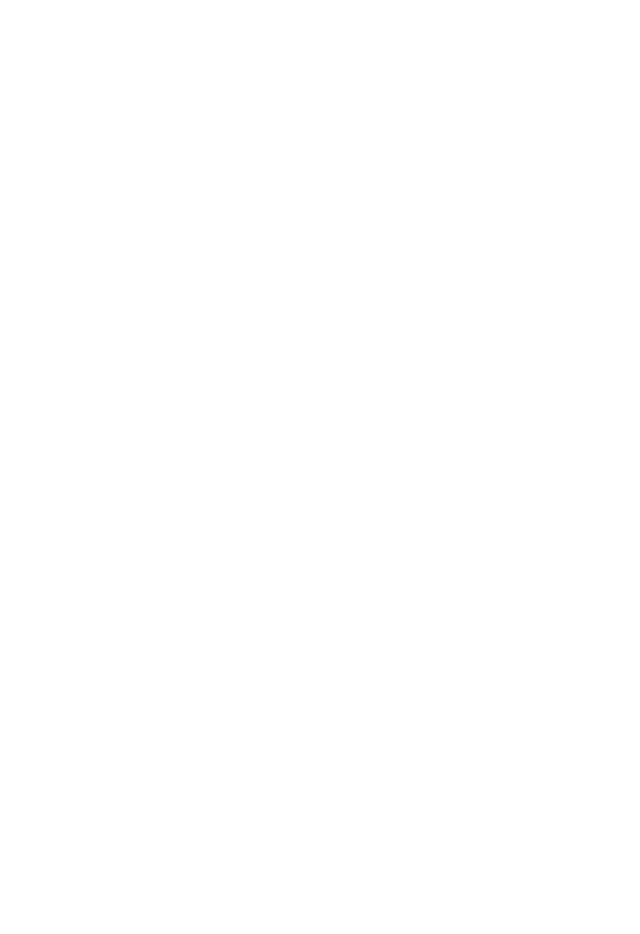
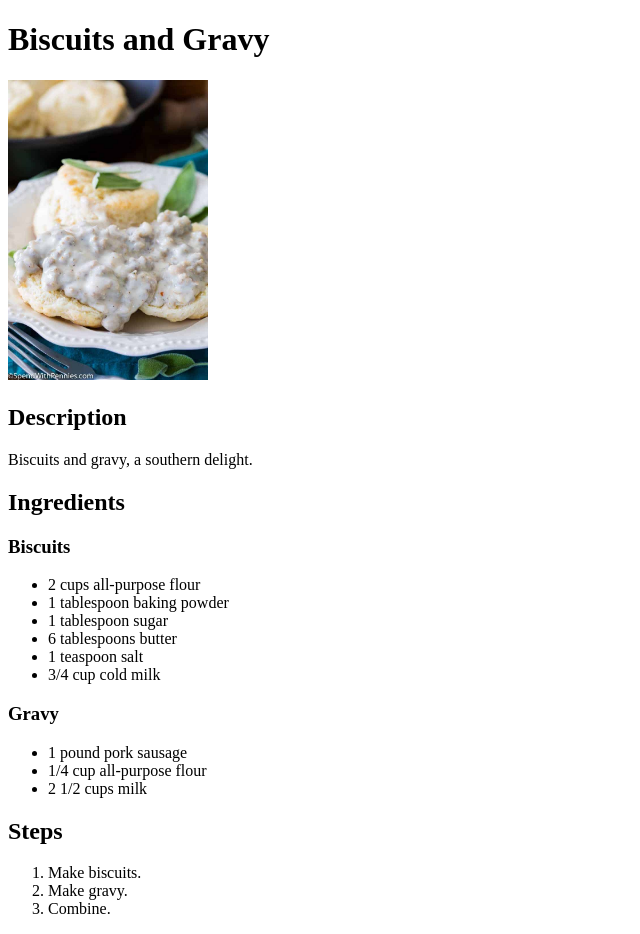
Before and after one commit to mballach/odin-recipes, a plain HTML site: page recipes/biscuits-and-gravy.html in a window 1280 px wide. Shown: the whole page, without its empty margins (0-640 px from the left). Before the commit the page ends 800 px from the top, so only its background shows below. Drawn offline with Linux system fonts and the light colour scheme.

Commit message:
Add recipe page content

```diff
--- a/recipes/biscuits-and-gravy.html
+++ b/recipes/biscuits-and-gravy.html
@@ -6,6 +6,31 @@
     <title>Odin Recipes</title>
 </head>
 <body>
-
+    <h1>Biscuits and Gravy</h1>
+    <img src="../images/biscuits-gravy.jpg" alt="biscuits and gravy" height="300" width="200">
+    <h2>Description</h2>
+    <p>Biscuits and gravy, a southern delight.</p>
+    <h2>Ingredients</h2>
+    <h3>Biscuits</h3>
+    <ul>
+        <li>2 cups all-purpose flour</li>
+        <li>1 tablespoon baking powder</li>
+        <li>1 tablespoon sugar</li>
+        <li>6 tablespoons butter</li>
+        <li>1 teaspoon salt</li>
+        <li>3/4 cup cold milk</li>
+    </ul>
+    <h3>Gravy</h3>
+    <ul>
+        <li>1 pound pork sausage</li>
+        <li>1/4 cup all-purpose flour</li>
+        <li>2 1/2 cups milk</li>
+    </ul>
+    <h2>Steps</h2>
+    <ol>
+        <li>Make biscuits.</li>
+        <li>Make gravy.</li>
+        <li>Combine.</li>
+    </ol>
 </body>
 </html>
```
Also changed, not shown: recipes/sable-cookies.html (+19 -1 lines), recipes/sundried-tomato-pesto.html (+19 -1 lines), 1 other file.
